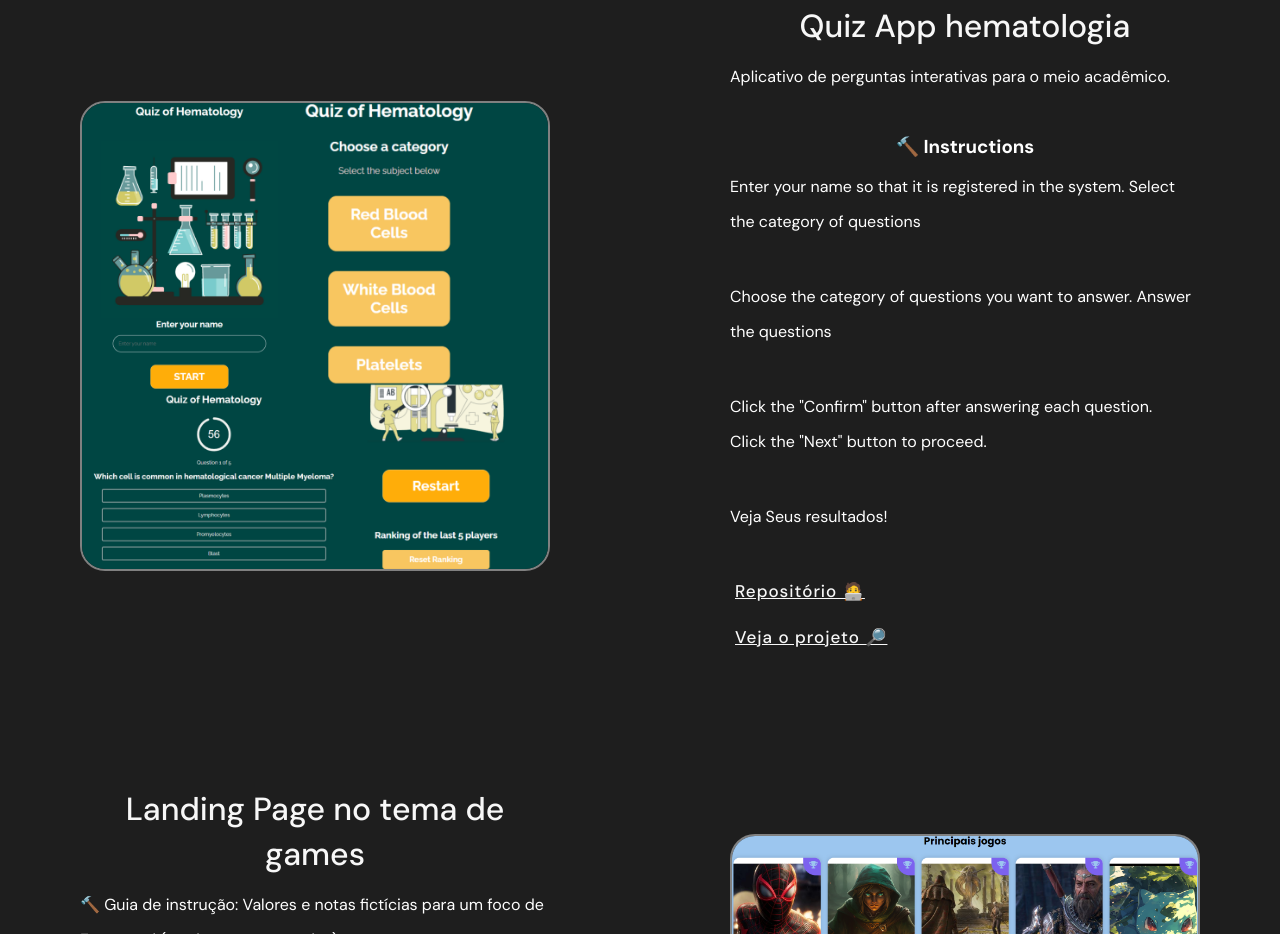
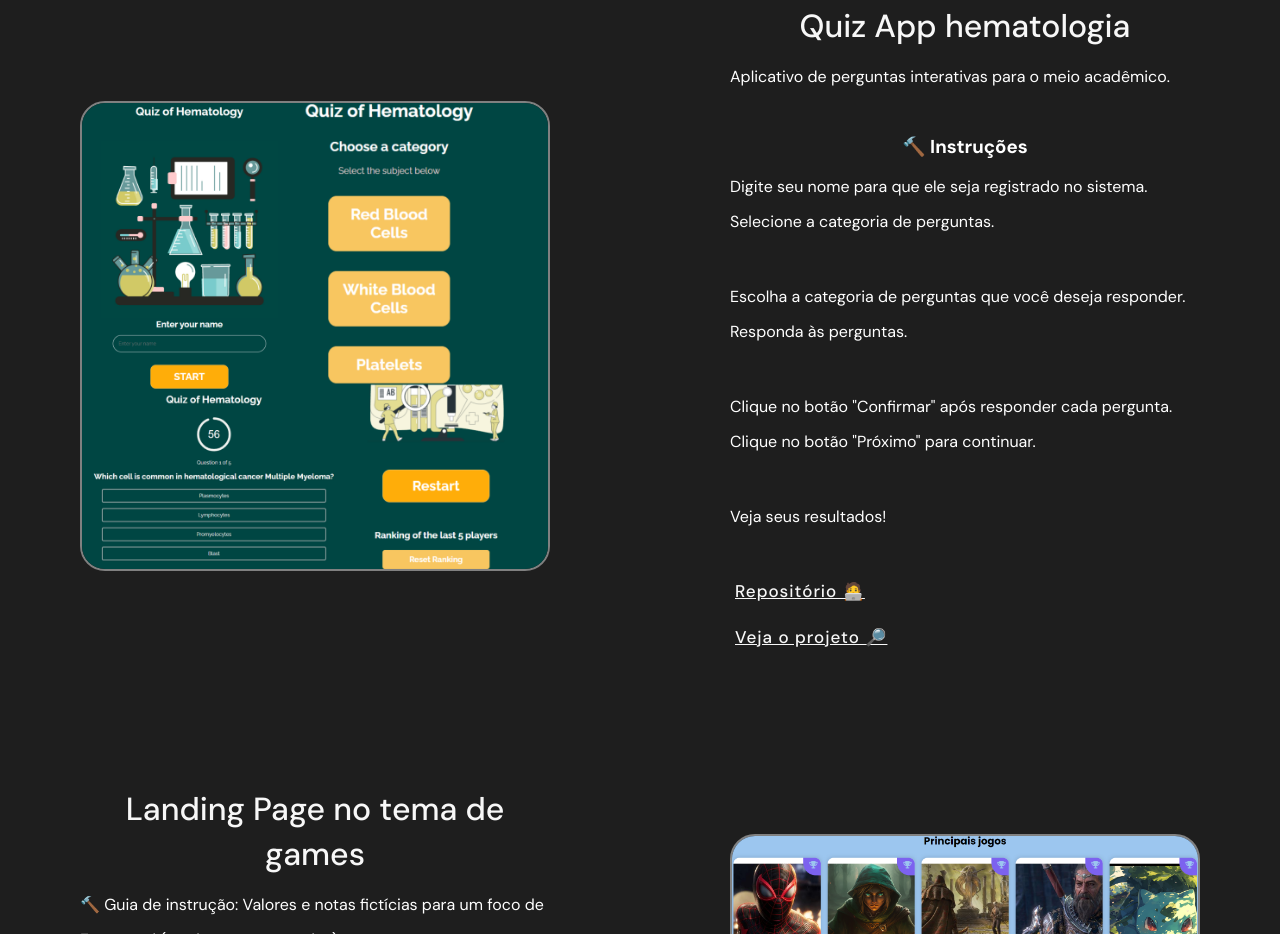
Before and after one commit to LandGabriel/portf-land, a plain HTML site: page index.html in a window 1280 px wide. Shown: the part 1660-2594 px from the top of the page. Drawn offline with Linux system fonts and the light colour scheme; a script that the page names is missing.

Commit message:
Update index.html

```diff
--- a/index.html
+++ b/index.html
@@ -200,20 +200,16 @@
           <p>
             Aplicativo de perguntas interativas para o meio acadêmico.  </p>
 
-            <h3>🔨 Instructions</h4>
+            <h3>🔨 Instruções</h4>
 
-            <p>Enter your name so that it is registered in the system.
-            Select the category of questions   </p>
+         <p>Digite seu nome para que ele seja registrado no sistema. Selecione a categoria de perguntas.</p>
 
-            <p>Choose the category of questions you want to answer.
-            Answer the questions</p>
+<p>Escolha a categoria de perguntas que você deseja responder. Responda às perguntas.</p>
 
-            <p> Click the "Confirm" button after answering each question.
-            <br>Click the "Next" button to proceed.</p>
+<p>Clique no botão "Confirmar" após responder cada pergunta. <br>Clique no botão "Próximo" para continuar.</p>
 
+<p>Veja seus resultados!</p>
 
-            <p>Veja Seus resultados!</p>
-          </p>
           <div class="links">
             <a href="https://github.com/LandGabriel/Hematology_Questions" target="_blank">Repositório 🧑‍💻</a>
             <a href="https://quizhemato-q1qi0eubu-landgabriels-projects.vercel.app/" target="_blank"> Veja o projeto 🔎</a>
```
